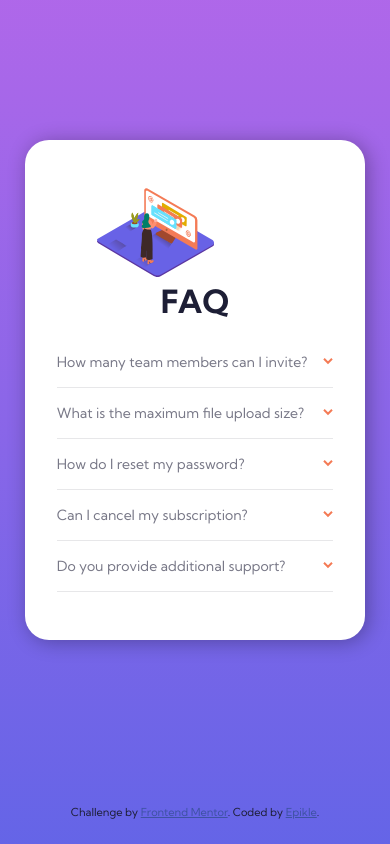
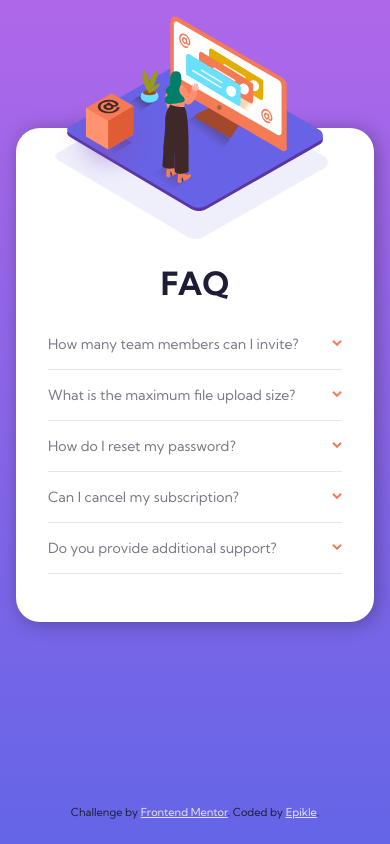
Before and after one commit to Epikle/faq-accordion-card-main, a plain HTML site: page index.html in a window 390 px wide. Drawn offline with Linux system fonts and the light colour scheme.

Commit message:
Finishing this project

```diff
--- a/css/main.css
+++ b/css/main.css
@@ -27,33 +27,45 @@ body {
   font-family: 'Kumbh Sans', sans-serif;
   font-size: 0.75rem;
   font-weight: 400;
-  background: linear-gradient(var(--color-gradient-violet), var(--color-gradient-blue));
+  background: linear-gradient(
+    var(--color-gradient-violet),
+    var(--color-gradient-blue)
+  );
   color: var(--color-p-t-blue);
 }
 
 main {
   margin: 1rem;
+  position: relative;
+}
+
+.box {
+  position: absolute;
+  top: 40%;
+  left: -7vw;
+  width: 14vw;
 }
 
 .card {
   display: grid;
   grid-template-columns: repeat(2, 23vw);
   gap: 1vw;
-    background: white;
   border-radius: 24px;
-    padding: 3rem 8vw;
+  padding: 4rem 8vw;
   overflow: hidden;
   box-shadow: 3px 2px 20px rgba(0, 0, 0, 0.3);
+  background: no-repeat url('../images/bg-pattern-desktop.svg') white;
+  background-position: -34vw center;
+  background-size: 60vw;
 }
 
 .card__img {
   display: grid;
   place-items: center;
-    /* background: no-repeat left bottom url('../images/bg-pattern-desktop.svg'); */
 }
 
 .card__img img {
-    margin-left: -20vw;
+  margin-left: -18vw;
   width: 30vw;
 }
 
@@ -74,10 +86,11 @@ h1 {
 }
 
 .card__header h3 {
+  flex: 1;
   color: var(--color-n-t-dark-gray-blue);
   font-weight: 400;
   cursor: pointer;
-    margin-right: 1rem;
+  padding-right: 1rem;
   transition: all 200ms ease;
 }
 
@@ -125,14 +138,38 @@ footer {
 }
 
 footer a {
-  color: hsl(228, 45%, 44%);
+  color: var(--color-divider);
 }
 
 @media (max-width: 768px) {
+  main {
+    width: 100%;
+    margin-top: 7rem;
+    place-self: start center;
+  }
+
+  .box {
+    left: 15%;
+    top: -20px;
+    width: 26vw;
+  }
+
   .card {
     grid-template-columns: 1fr;
-        padding: 3rem 2rem;
+    padding: 0rem 2rem 3rem 2rem;
+    margin: 1rem;
+    overflow: unset;
+    background-position: 10vw -40vw;
+    background-size: 70vw;
   }
+
+  .card__img img {
+    margin-top: -7rem;
+    margin-bottom: 3rem;
+    margin-left: 0;
+    width: 16rem;
+  }
+
   h1 {
     text-align: center;
   }
--- a/index.html
+++ b/index.html
@@ -33,6 +33,7 @@
         </div>
         <div class="card__faq">
           <h1>FAQ</h1>
+
           <div>
             <div class="card__header">
               <h3 tabindex="1">How many team members can I invite?</h3>
@@ -89,6 +90,8 @@
           </div>
         </div>
       </div>
+
+      <img src="images/illustration-box-desktop.svg" alt="Box" class="box" />
     </main>
     <footer>
       Challenge by
--- a/js/main.js
+++ b/js/main.js
@@ -1,6 +1,4 @@
-const openAnswer = document.querySelectorAll(
-  '.card__header h3, .card__header img'
-);
+const openAnswer = document.querySelectorAll('.card__header');
 
 openAnswer.forEach((el) => {
   ['click', 'focus'].forEach((evt) =>
```
Also changed, not shown: 1 other file. Lines whose indentation alone changed are shown as unchanged.
